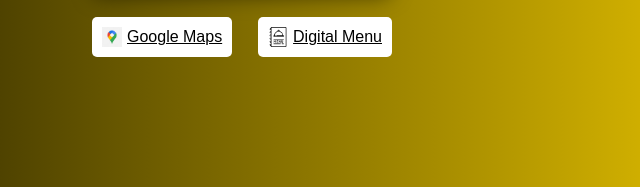
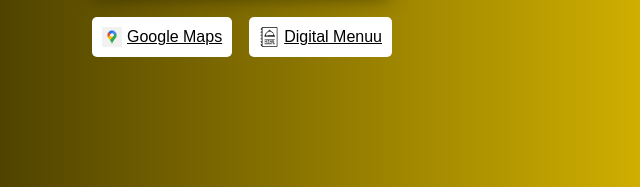
Before and after one commit to Monzer-OM/htmlProject, a plain HTML site: page hi.html in a window 1280 px wide. Shown: the part 521-708 px from the top of the page, 398-1038 px from the left. Drawn offline with Linux system fonts and the light colour scheme.

Commit message:
Update hi.html

```diff
--- a/hi.html
+++ b/hi.html
@@ -84,7 +84,7 @@
             <a href="https://qr.ercanburger.com/menu/tr/subeler/tum/menu-gel-al.php" class="button" target="_blank">
                 <img src="menu.png
                 " alt="Digital Menu Icon" class="icon">
-                Digital Menu
+                Digital Menuu
             </a>
         </div>
     </div>
```
